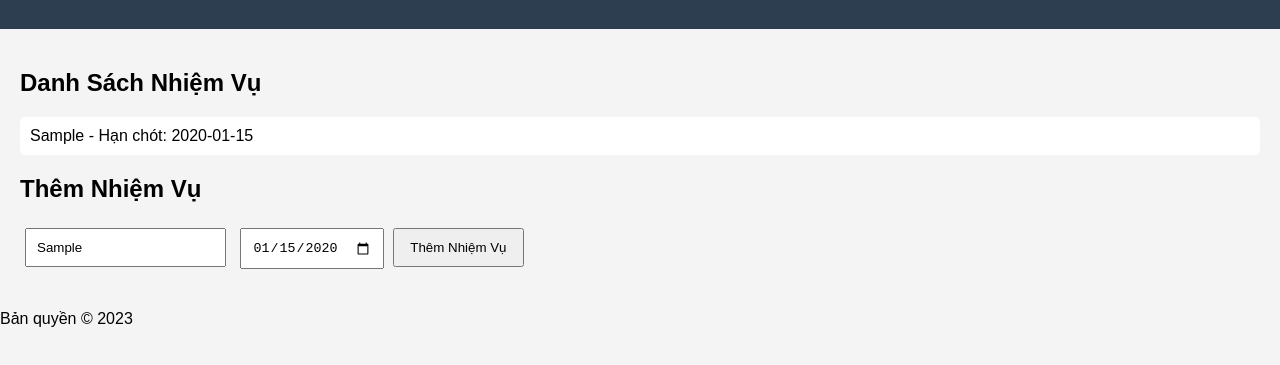
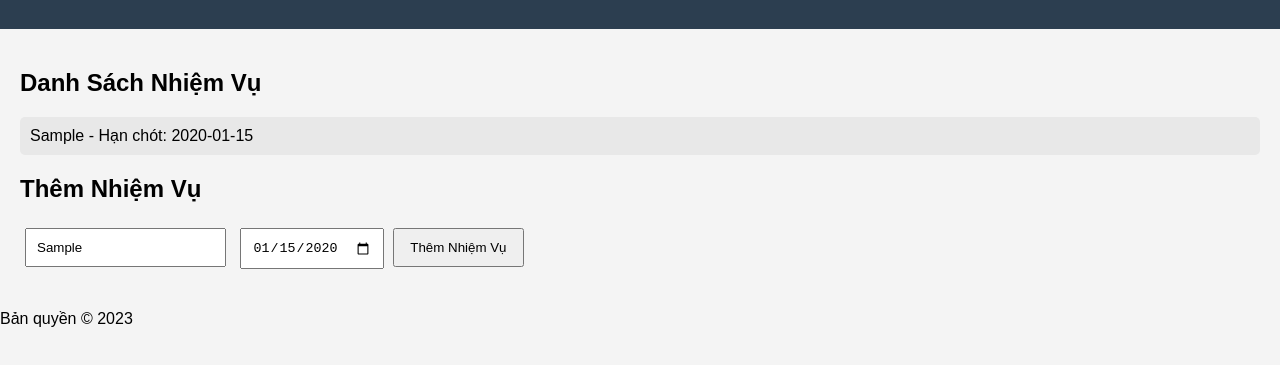
Before and after one commit to dianannperla/chuong-trinh-quan-ly-cong-viec, a plain HTML site: page index.html in a window 1280 px wide. Both pictures are taken after typing "Sample", "2020-01-15" into the empty fields and a click on the button "Thêm Nhiệm Vụ". Shown: the part 71-436 px from the top of the page. Drawn offline with Linux system fonts and the light colour scheme.

Commit message:
Update background color of task list items for better contrast

```diff
--- a/styles.css
+++ b/styles.css
@@ -36,7 +36,7 @@ form button {
 }
 
 #task-list li {
-    background: #ffffff;
+    background: #e8e8e8;
     margin: 5px 0;
     padding: 10px;
     border-radius: 5px;
```
